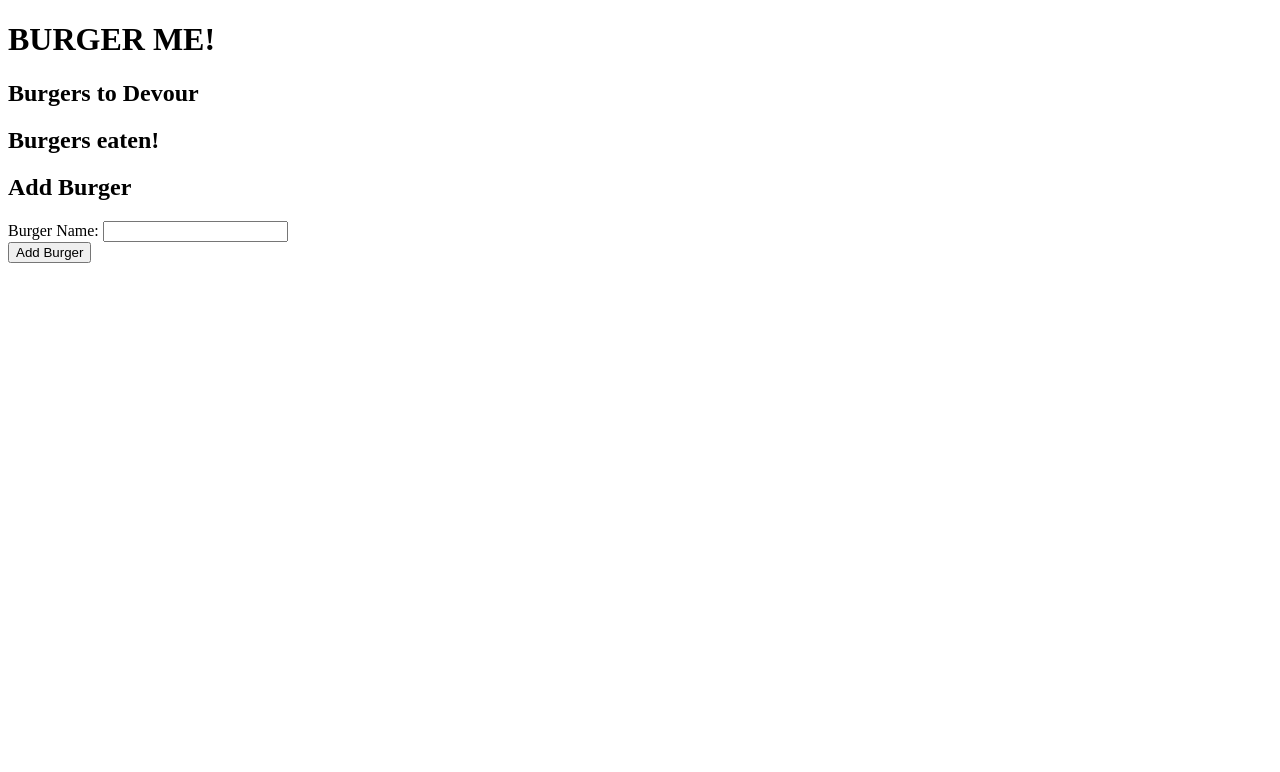
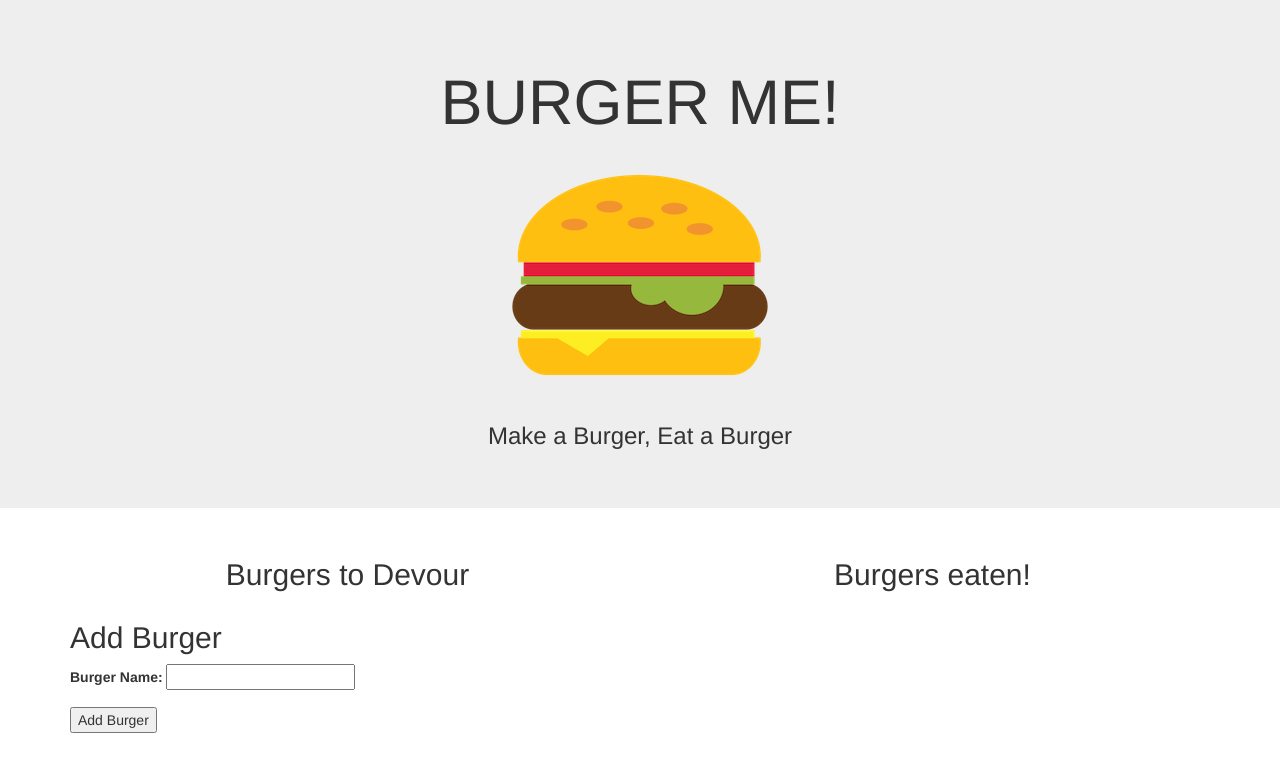
Before and after one commit to tcknapp/burger, a Node server app: page / in a window 1280 px wide. Shown: the top 772 px of the page. Run offline with Node 20, Linux system fonts and the light colour scheme; data that the repository does not hold is empty; some libraries are stand-ins or nearby versions.

Commit message:
start style

```diff
--- a/views/index.handlebars
+++ b/views/index.handlebars
@@ -1,8 +1,18 @@
+<div class="jumbotron">
+  <div class="container text-center">
+
     <h1>BURGER ME!</h1>
+    <img src="../assets/img/burgerimg.png">
+    <h3>Make a Burger, Eat a Burger</h3>
 
-<!--for display, remove later-->
+  </div>
+</div>
+<div class="container">
+  <!--To Devour-->
+  <div class="row text-center">
+    <div class="col-xs-6">
       <h2>Burgers to Devour</h2>
-
+      <!--HB-->
       <ul>
         {{#each burgers}}
         {{#unless devoured}}
@@ -11,17 +21,26 @@
         {{/each}}
       </ul>
 
-<!--for display, remove later-->
+    </div>
+
+
+    <!--Already Devoured-->
+    <div class="col-xs-6">
       <h2>Burgers eaten!</h2>
-
+      <!--HB-->
       <ul>
         {{#each burgers}}
         {{#if devoured}}
-            {{> burgers/burger-block devoured=false }}
+        <p> {{ burger_name }} </p>
         {{/if}}
         {{/each}}
       </ul>
 
+    </div>
+  </div>
+
+    <div class="row text-center"></div>
+    <!--Add Burger Form-->
     <h2>Add Burger</h2>
     <form class="create-form">
 
@@ -32,3 +51,5 @@
 
       <button type="submit">Add Burger</button>
     </form>
+  </div>
+</div>
--- a/views/layouts/main.handlebars
+++ b/views/layouts/main.handlebars
@@ -2,10 +2,16 @@
 <html lang="en">
 <head>
 	<meta charset="UTF-8">
+		<!-- Latest compiled and minified CSS -->
+		<link rel="stylesheet" href="https://maxcdn.bootstrapcdn.com/bootstrap/3.3.7/css/bootstrap.min.css" integrity="sha384-BVYiiSIFeK1dGmJRAkycuHAHRg32OmUcww7on3RYdg4Va+PmSTsz/K68vbdEjh4u" crossorigin="anonymous">
 		{{!-- <link rel="stylesheet" href="/assets/css/style.css" type="text/css" /> --}}
-		<title>MVC With Burgers!</title>
+
+		<!--JQuery-->
 		<script src="https://code.jquery.com/jquery.js"></script>
+		<!--JS src-->
 		<script src="../assets/js/burgers.js"></script>
+
+		<title>Burgers!</title>
 	</head>
 	<body>
 		{{{ body }}}
--- a/views/partials/burgers/burger-block.handlebars
+++ b/views/partials/burgers/burger-block.handlebars
@@ -1,9 +1,10 @@
 <li>
 	{{burger_name}}
 
+	<!--Button to "eat" burger-->
 	<button class="change-devour" data-id="{{id}}" data-newdevour="{{devoured}}">
-		{{#if devoured}} Eat Me!{{else}}I'm Eaten!{{/if}}
+		{{#if devoured}}
+			Eat Me!
+		{{/if}}
 	</button>
-
-	<button class="delete-burger" data-id="{{this.id}}">DELETE!</button>
 </li>
```
Also changed, not shown: public/assets/img/burgerimg.png (added), public/assets/js/burgers.js, 2 other files. Lines whose indentation alone changed are shown as unchanged.
